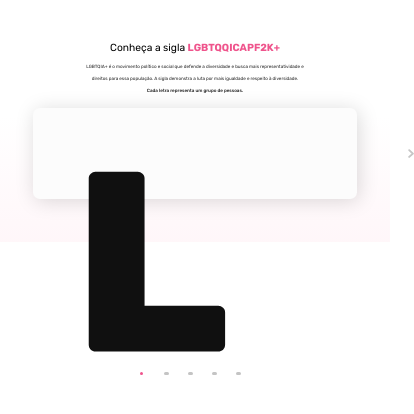
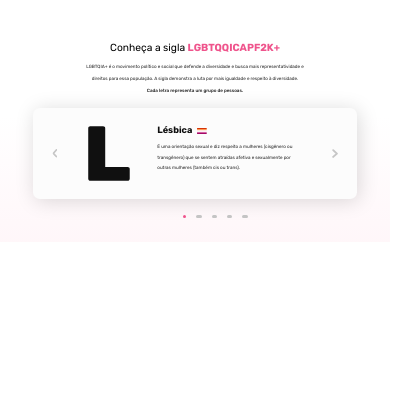
Before and after one commit to citi-onboarding/lgbtqia, a React (Create React App) app in the folder client/: page / in a window 390 px wide. Shown: the top 414 px of the page, 414 px wide, since content can reach past the window. Built offline with nearby package versions, Linux system fonts and the light colour scheme.

Commit message:
bug(terms): fix responsivity

```diff
--- a/client/src/components/cards/index.tsx
+++ b/client/src/components/cards/index.tsx
@@ -1,6 +1,4 @@
-import {CardContainer, Description, Info, MoreInfo, TermFlag, TermFlag2} from "./styles"
-import Letter from "../../assets/Q.svg"
-import Flag from "../../assets/flag.png"
+import {CardContainer, Description, Info, Letter, MoreInfo, TermFlag, TermFlag2} from "./styles"
 import L from "../../assets/L.svg"
 import G from "../../assets/G.svg"
 import B from "../../assets/B.svg"
@@ -69,8 +67,9 @@ export const Card: React.ElementType = ({letter, term, flag, description, trans}
     if (trans === false){
         return (
               <CardContainer>
-                  <img src={letter} alt="letra da sigla" style={{width: "147.56px",
-  height: "180.38px", margin: "63.36px 96.07px 74.26px 0px"}}/>
+                  <Letter>
+                    <img src={letter} alt="letra da sigla" style={{width: "100%"}}/>
+                  </Letter>
                   <Info>
                       <TermFlag>
                           <h1>{term}</h1>
@@ -84,8 +83,9 @@ export const Card: React.ElementType = ({letter, term, flag, description, trans}
     else {
         return (
             <CardContainer>
-                <img src={letter} alt="letra da sigla" style={{width: "147.56px",
-height: "180.38px", margin: "63.36px 96.07px 74.26px 0px"}}/>
+                <Letter>
+                    <img src={letter} alt="letra da sigla" style={{width: "100%"}}/>
+                </Letter>
                 <Info>
                     <TermFlag2>
                         <h1>{term}</h1>
--- a/client/src/components/cards/styles.ts
+++ b/client/src/components/cards/styles.ts
@@ -31,6 +31,15 @@ export const Info = styled.div `
 
         color: #222222;
     }
+`;
+
+export const Letter = styled.div `
+    width: 10.802342606149342vw;
+    height: 13.20497803806735vw;
+    margin: 4.638360175695461vw 7.03294289897511vw 5.436310395314789vw 0px;
+    /* width: 147.56px;
+    height: 180.38px;
+    margin: 63.36px 96.07px 74.26px 0px; */
 `;
 
 export const TermFlag = styled.div `
--- a/client/src/components/carousel/index.tsx
+++ b/client/src/components/carousel/index.tsx
@@ -35,7 +35,7 @@ export default class Carousel extends Component {
         fade: true,
         appendDots: (dots: any) => (
             <StyledDiv>
-            <ul style={{ margin: "0px 0px 0px 0px", bottom: "auto", padding: "0px", width: "120px",
+            <ul style={{ margin: "0px 0px 0px 0px", bottom: "auto", padding: "0px", width: "8.784773060029282vw",
                         display: "inline-flex", justifyContent: "space-between"}}> {dots} </ul>
             </StyledDiv>
         ),
@@ -47,7 +47,7 @@ export default class Carousel extends Component {
       return (
         <Container>
         <button className="button" onClick={this.previous} style= {{border: "none",
-                                                                margin: "0px 106px 0px 0px",
+                                                                margin: "0px 7.759882869692533vw 0px 0px",
                                                                 padding: "0px",
                                                                 width: "auto",
                                                                 overflow: "visible",
@@ -85,7 +85,7 @@ export default class Carousel extends Component {
           </Slider>
         </Filho>
         <button className="button" onClick={this.next} style= {{border: "none",
-                                                                margin: "0px 0px 0px 106px",
+                                                                margin: "0px 0px 0px 7.759882869692533vw",
                                                                 padding: "0px",
                                                                 width: "auto",
                                                                 overflow: "visible",
```
